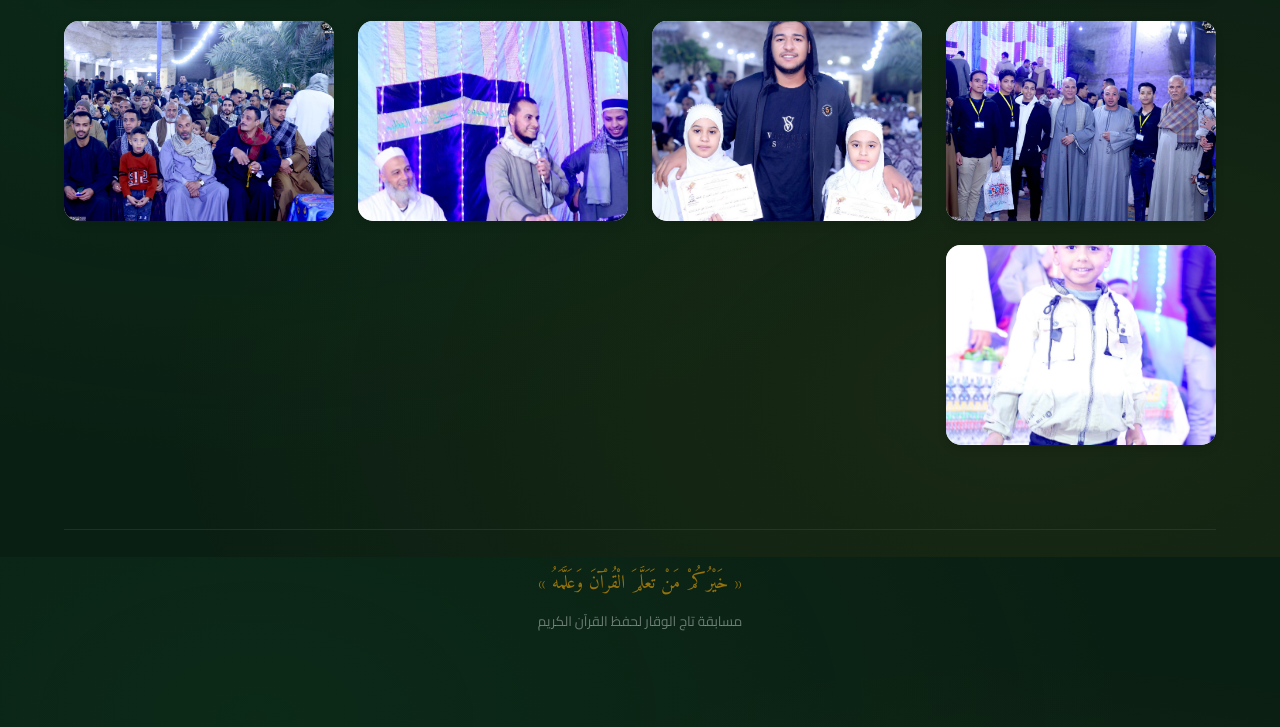
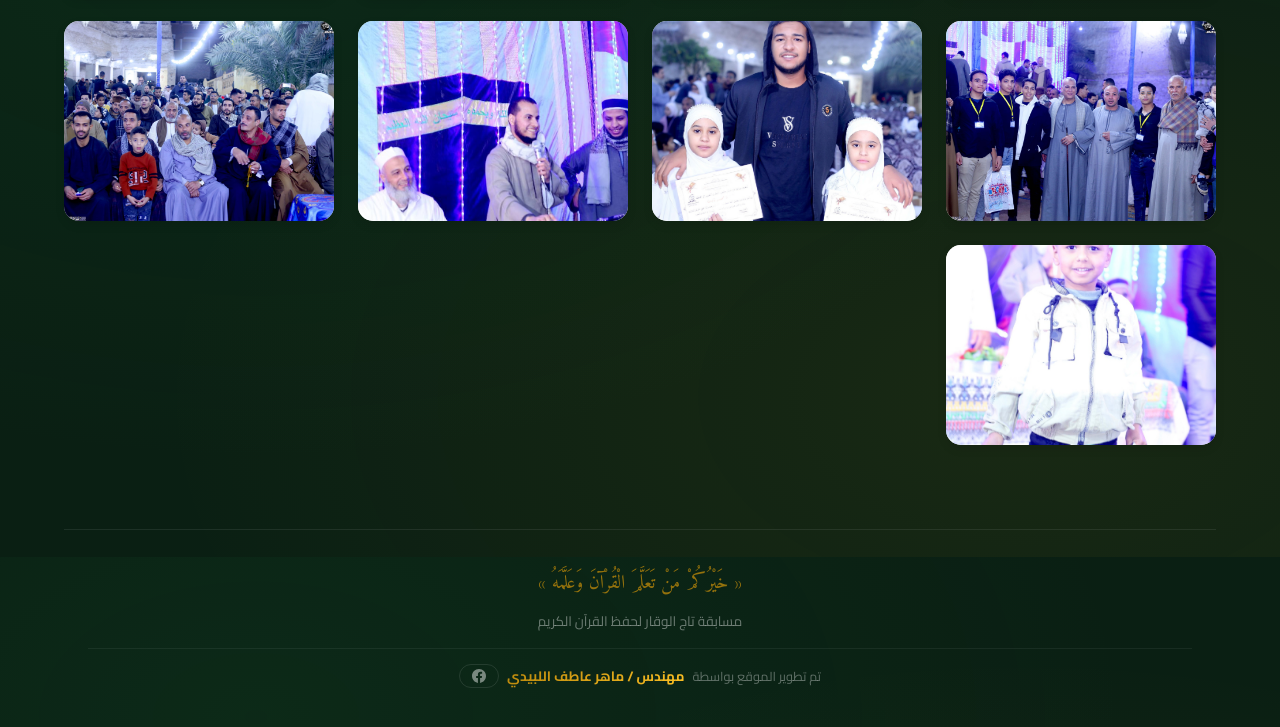
Before and after one commit to maheratef74/Tag_El_Waqar, a website: page index.html in a window 1280 px wide. Shown: the part 9843-10570 px from the top of the page. Drawn offline with Linux system fonts and the light colour scheme.

Commit message:
handle result

```diff
--- a/index.html
+++ b/index.html
@@ -574,6 +574,54 @@
             color: var(--gold-primary);
             opacity: 0.8;
             margin-bottom: 8px;
+        }
+
+        .footer .designer-credit {
+            margin-top: 14px;
+            padding-top: 14px;
+            border-top: 1px solid rgba(255, 255, 255, 0.06);
+            font-size: 0.8rem;
+            color: rgba(255, 255, 255, 0.35);
+            display: flex;
+            align-items: center;
+            justify-content: center;
+            gap: 8px;
+            flex-wrap: wrap;
+        }
+
+        .footer .designer-credit span {
+            background: linear-gradient(135deg, var(--gold-primary), var(--gold-bright));
+            -webkit-background-clip: text;
+            -webkit-text-fill-color: transparent;
+            background-clip: text;
+            font-weight: 700;
+            font-size: 0.85rem;
+        }
+
+        .footer .designer-credit .fb-link {
+            display: inline-flex;
+            align-items: center;
+            gap: 5px;
+            color: rgba(255, 255, 255, 0.45);
+            text-decoration: none;
+            padding: 4px 12px;
+            border-radius: 50px;
+            border: 1px solid rgba(255, 255, 255, 0.1);
+            font-size: 0.75rem;
+            transition: all 0.3s ease;
+        }
+
+        .footer .designer-credit .fb-link:hover {
+            color: #1877F2;
+            border-color: rgba(24, 119, 242, 0.4);
+            background: rgba(24, 119, 242, 0.08);
+            transform: translateY(-1px);
+        }
+
+        .footer .designer-credit .fb-link svg {
+            width: 14px;
+            height: 14px;
+            fill: currentColor;
         }
 
         /* ===== Loading Spinner ===== */
@@ -1141,6 +1189,17 @@
         <footer class="footer">
             <p class="quran-verse">« خَيْرُكُمْ مَنْ تَعَلَّمَ الْقُرْآنَ وَعَلَّمَهُ »</p>
             <p>مسابقة تاج الوقار لحفظ القرآن الكريم</p>
+            <div class="designer-credit">
+                تم تطوير الموقع بواسطة <span>مهندس / ماهر عاطف اللبيدي</span>
+                <a href="https://www.facebook.com/maher.atef.73080" target="_blank" rel="noopener noreferrer"
+                    class="fb-link">
+                    <svg viewBox="0 0 24 24">
+                        <path
+                            d="M24 12.073c0-6.627-5.373-12-12-12s-12 5.373-12 12c0 5.99 4.388 10.954 10.125 11.854v-8.385H7.078v-3.47h3.047V9.43c0-3.007 1.792-4.669 4.533-4.669 1.312 0 2.686.235 2.686.235v2.953H15.83c-1.491 0-1.956.925-1.956 1.874v2.25h3.328l-.532 3.47h-2.796v8.385C19.612 23.027 24 18.062 24 12.073z" />
+                    </svg>
+
+                </a>
+            </div>
         </footer>
     </div>
 
```
Also changed, not shown: results.json.
